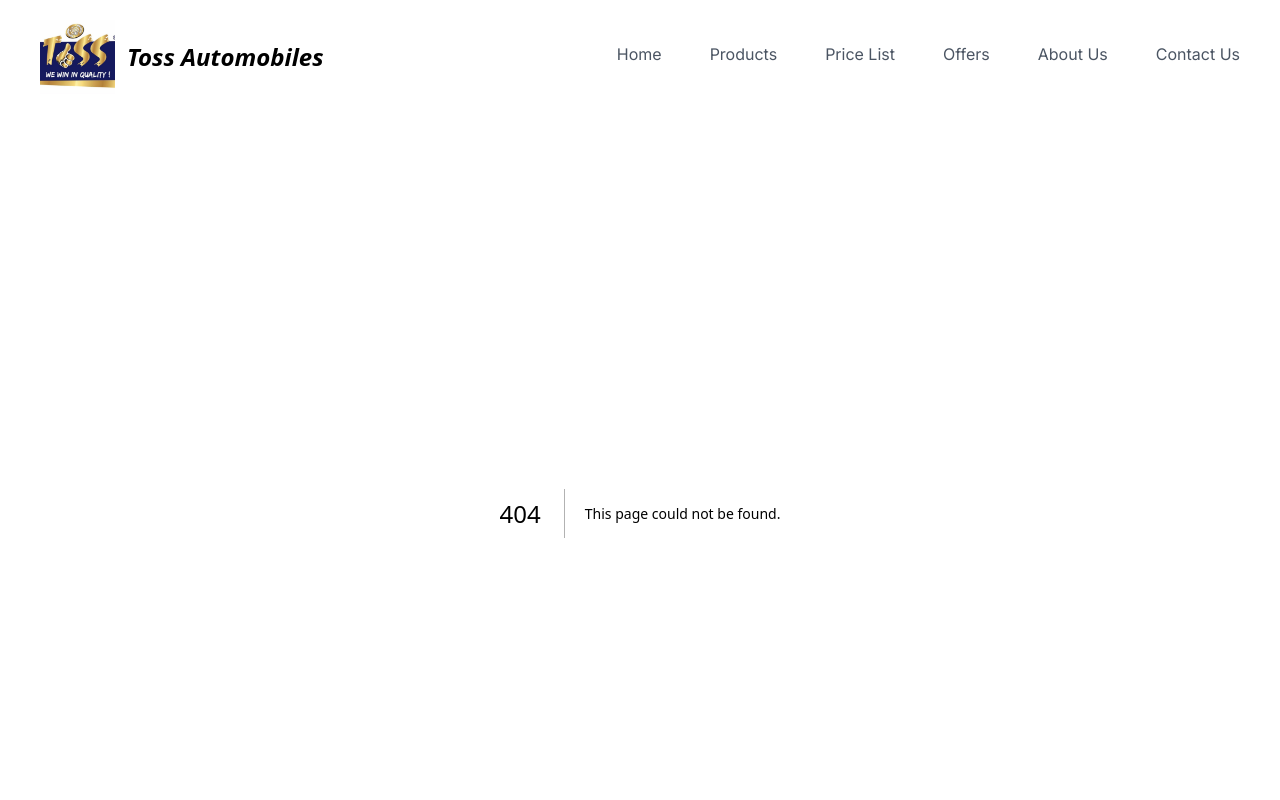
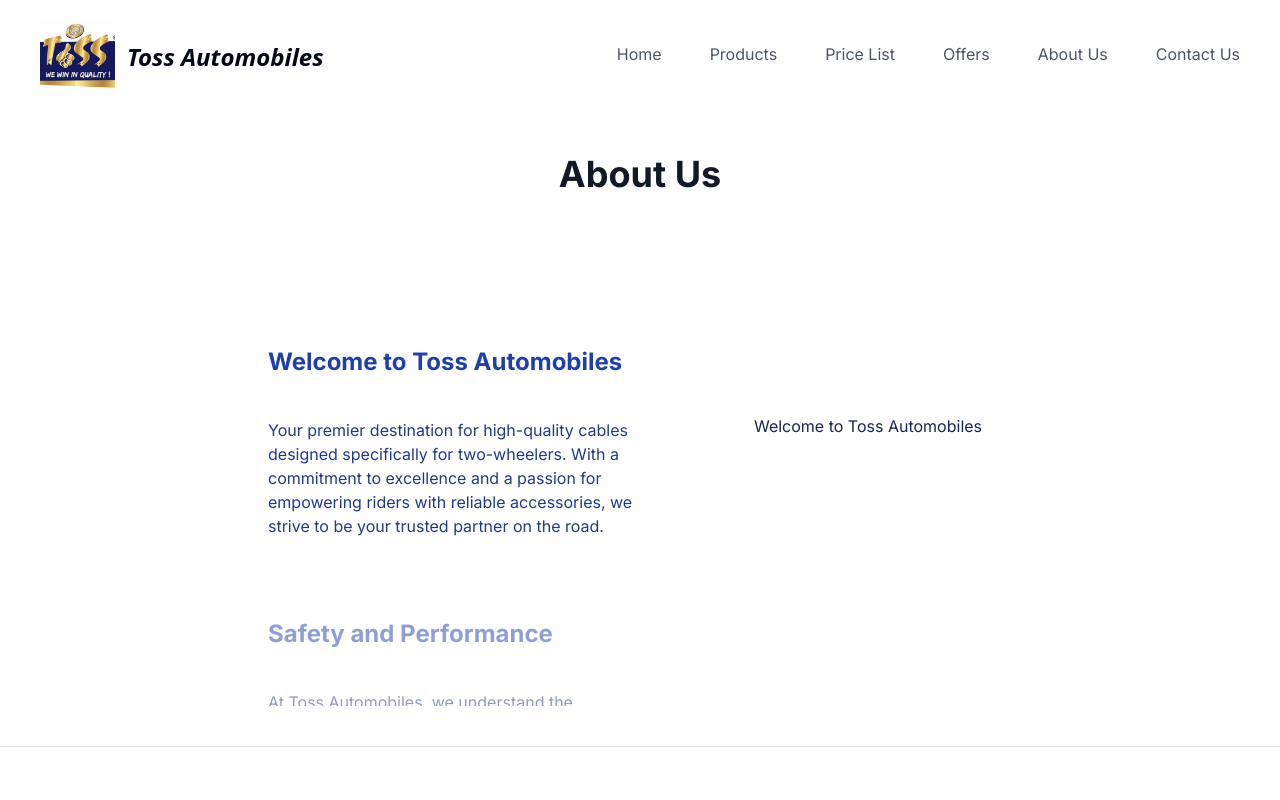
Before and after one commit to darshit890/crosscables, a Next.js app: page /aboutUs in a window 1280 px wide. Before the commit this address had no page. Shown: the top 800 px of the page. Built offline with nearby package versions, Linux system fonts and the light colour scheme.

Commit message:
new file:   app/aboutUs/page.tsx 	new file:   app/contactUs/page.tsx 	new file:   app/offers/page.tsx 	new file:   app/priceList/page.tsx 	new file:   app/products/page.tsx 	new file:   components/ui/sticky-scroll-reveal.tsx 	modified:   constants/index.ts

```diff
--- /dev/null
+++ b/app/aboutUs/page.tsx
@@ -0,0 +1,69 @@
+"use client";
+
+import React from "react";
+import Image from "next/image";
+import { StickyScroll } from "@/components/ui/sticky-scroll-reveal";
+
+const content = [
+  {
+    title: "Welcome to Toss Automobiles",
+    description:
+      "Your premier destination for high-quality cables designed specifically for two-wheelers. With a commitment to excellence and a passion for empowering riders with reliable accessories, we strive to be your trusted partner on the road.",
+    content: (
+      <div className="h-full w-full bg-[linear-gradient(to_bottom_right,var(--blue-100),var(--blue-200))] flex items-center justify-center text-blue-950">
+        Welcome to Toss Automobiles
+      </div>
+    ),
+  },
+  {
+    title: "Safety and Performance",
+    description:
+      "At Toss Automobiles, we understand the importance of safety and performance when it comes to your two-wheeled adventures. That's why we offer a comprehensive range of cables meticulously crafted to meet the demanding needs of motorcycle and scooter enthusiasts.",
+    content: (
+      <div className="h-full w-full bg-[linear-gradient(to_bottom_right,var(--green-100),var(--green-200))] flex items-center justify-center text-blue-950">
+        Safety and Performance
+      </div>
+    ),
+  },
+  {
+    title: "Superior Craftsmanship",
+    description:
+      "Our dedication to superior craftsmanship ensures that each cable is built to withstand the rigors of daily use, providing you with peace of mind and confidence on every ride. Whether you're a seasoned rider or just starting out, you can trust Toss Automobiles to deliver products that excel in both durability and functionality.",
+    content: (
+      <div className="h-full w-full bg-[linear-gradient(to_bottom_right,var(--yellow-100),var(--yellow-200))] flex items-center justify-center text-blue-950">
+        Superior Craftsmanship
+      </div>
+    ),
+  },
+  {
+    title: "Enthusiasts Ourselves",
+    description:
+      "But we're more than just a supplier of cables; we're enthusiasts ourselves. Our team is comprised of passionate riders who share your love for the open road. This firsthand experience allows us to understand the unique challenges riders face and enables us to develop cables that enhance your riding experience.",
+    content: (
+      <div className="h-full w-full bg-[linear-gradient(to_bottom_right,var(--red-100),var(--red-200))] flex items-center justify-center text-blue-950">
+        Enthusiasts Ourselves
+      </div>
+    ),
+  },
+  {
+    title: "Customer Satisfaction",
+    description:
+      "Customer satisfaction is at the core of everything we do. From our easy-to-navigate online store to our dedicated customer support team, we're here to ensure that your experience with Toss Automobiles exceeds your expectations every step of the way.",
+    content: (
+      <div className="h-full w-full bg-[linear-gradient(to_bottom_right,var(--purple-100),var(--purple-200))] flex items-center justify-center text-blue-950">
+        Customer Satisfaction
+      </div>
+    ),
+  },
+];
+
+const AboutUs = () => {
+  return (
+    <div className="p-10 bg-white text-gray-900">
+      <h1 className="text-4xl font-bold mb-8 text-center">About Us</h1>
+      <StickyScroll content={content} />
+    </div>
+  );
+};
+
+export default AboutUs;
--- /dev/null
+++ b/app/contactUs/page.tsx
@@ -0,0 +1,9 @@
+import React from 'react'
+
+const ContactUs = () => {
+  return (
+    <div>AboutUs page</div>
+  )
+}
+
+export default ContactUs
--- /dev/null
+++ b/app/offers/page.tsx
@@ -0,0 +1,9 @@
+import React from 'react'
+
+const Offers = () => {
+  return (
+    <div>AboutUs page</div>
+  )
+}
+
+export default Offers
--- /dev/null
+++ b/app/priceList/page.tsx
@@ -0,0 +1,9 @@
+import React from 'react'
+
+const PriceList = () => {
+  return (
+    <div>AboutUs page</div>
+  )
+}
+
+export default PriceList
--- /dev/null
+++ b/app/products/page.tsx
@@ -0,0 +1,9 @@
+import React from 'react'
+
+const Products = () => {
+  return (
+    <div>AboutUs page</div>
+  )
+}
+
+export default Products
--- /dev/null
+++ b/components/ui/sticky-scroll-reveal.tsx
@@ -0,0 +1,112 @@
+"use client";
+import React, { useEffect, useRef, useState } from "react";
+import { useMotionValueEvent, useScroll } from "framer-motion";
+import { motion } from "framer-motion";
+import { cn } from "@/lib/utils";
+
+export const StickyScroll = ({
+  content,
+  contentClassName,
+}: {
+  content: {
+    title: string;
+    description: string;
+    content?: React.ReactNode | any;
+  }[];
+  contentClassName?: string;
+}) => {
+  const [activeCard, setActiveCard] = React.useState(0);
+  const ref = useRef<any>(null);
+  const { scrollYProgress } = useScroll({
+    // uncomment line 22 and comment line 23 if you DONT want the overflow container and want to have it change on the entire page scroll
+    // target: ref
+    container: ref,
+    offset: ["start start", "end start"],
+  });
+  const cardLength = content.length;
+
+  useMotionValueEvent(scrollYProgress, "change", (latest) => {
+    const cardsBreakpoints = content.map((_, index) => index / cardLength);
+    const closestBreakpointIndex = cardsBreakpoints.reduce(
+      (acc, breakpoint, index) => {
+        const distance = Math.abs(latest - breakpoint);
+        if (distance < Math.abs(latest - cardsBreakpoints[acc])) {
+          return index;
+        }
+        return acc;
+      },
+      0
+    );
+    setActiveCard(closestBreakpointIndex);
+  });
+
+  const backgroundColors = [
+    "var(--slate-900)",
+    "var(--black)",
+    "var(--neutral-900)",
+  ];
+  const linearGradients = [
+    "linear-gradient(to bottom right, var(--cyan-500), var(--emerald-500))",
+    "linear-gradient(to bottom right, var(--pink-500), var(--indigo-500))",
+    "linear-gradient(to bottom right, var(--orange-500), var(--yellow-500))",
+  ];
+
+  const [backgroundGradient, setBackgroundGradient] = useState(
+    linearGradients[0]
+  );
+
+  useEffect(() => {
+    setBackgroundGradient(linearGradients[activeCard % linearGradients.length]);
+  }, [activeCard]);
+
+  return (
+    <motion.div
+      animate={{
+        backgroundColor: backgroundColors[activeCard % backgroundColors.length],
+      }}
+      className="h-[30rem] overflow-y-auto flex justify-center relative space-x-10 rounded-md p-10"
+      ref={ref}
+    >
+      <div className="div relative flex items-start px-4">
+        <div className="max-w-2xl">
+          {content.map((item, index) => (
+            <div key={item.title + index} className="my-20">
+              <motion.h2
+                initial={{
+                  opacity: 0,
+                }}
+                animate={{
+                  opacity: activeCard === index ? 1 : 0.5,
+                }}
+                className="text-2xl font-bold text-blue-800"
+              >
+                {item.title}
+              </motion.h2>
+              <motion.p
+                initial={{
+                  opacity: 0,
+                }}
+                animate={{
+                  opacity: activeCard === index ? 1 : 0.5,
+                }}
+                className="text-kg text-blue-900 max-w-sm mt-10"
+              >
+                {item.description}
+              </motion.p>
+            </div>
+          ))}
+          <div className="h-40" />
+        </div>
+      </div>
+      <div
+        style={{ background: backgroundGradient }}
+        className={cn(
+          "hidden lg:block h-60 w-80 rounded-md bg-white sticky top-10 overflow-hidden",
+          contentClassName
+        )}
+      >
+        {content[activeCard].content ?? null}
+      </div>
+    </motion.div>
+  );
+};
--- a/constants/index.ts
+++ b/constants/index.ts
@@ -1,8 +1,8 @@
 export const NAV_LINKS = [
     { href: '/', key: 'home', label: 'Home' },
-    { href: '/', key: 'products', label: 'Products' },
-    { href: '/', key: 'price_list', label: 'Price List' },
-    { href: '/', key: 'offers', label: 'Offers' },
-    { href: '/', key: 'about_us', label: 'About Us' },
-    { href: '/', key: 'contact_us', label: 'Contact Us' },
+    { href: '/products', key: 'products', label: 'Products' },
+    { href: '/priceList', key: 'price_list', label: 'Price List' },
+    { href: '/offers', key: 'offers', label: 'Offers' },
+    { href: '/aboutUs', key: 'about_us', label: 'About Us' },
+    { href: '/contactUs', key: 'contact_us', label: 'Contact Us' },
   ];
```
